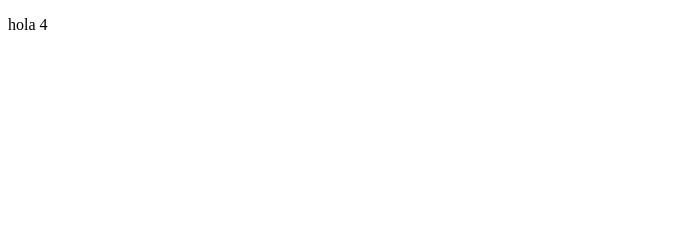
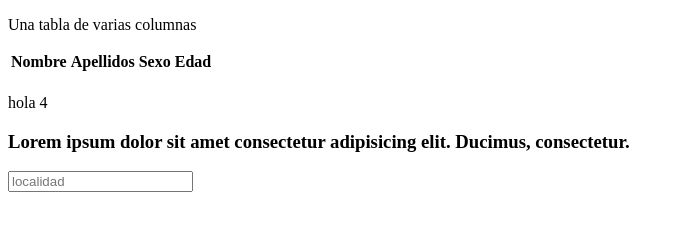
Before and after one commit to danieljld/Prueba_Git, a plain HTML site: page index.html in a window 1280 px wide. Shown: the whole page, without its empty margins (0-684 px from the left). Drawn offline with Linux system fonts and the light colour scheme.

Commit message:
tabla incluida

```diff
--- a/index.html
+++ b/index.html
@@ -7,6 +7,26 @@
     <title>Mi primer Git GitHub</title>
 </head>
 <body>
+    <div class="container">
+        <div class="table">
+            <p>Una tabla de varias columnas</p>
+            <table>
+                <thead>
+                    <th>Nombre</th>
+                    <th>Apellidos</th>
+                    <th>Sexo</th>
+                    <th>Edad</th>
+                </thead>
+                <tbody>
+                    <tr>
+                        <td></td>
+                    </tr>
+                </tbody>
+            </table>
+        </div>
+    </div>
     <p>hola 4</p>
+    <h3>Lorem ipsum dolor sit amet consectetur adipisicing elit. Ducimus, consectetur.</h3>
+    <input type="text", placeholder="localidad">
 </body>
 </html>
```
